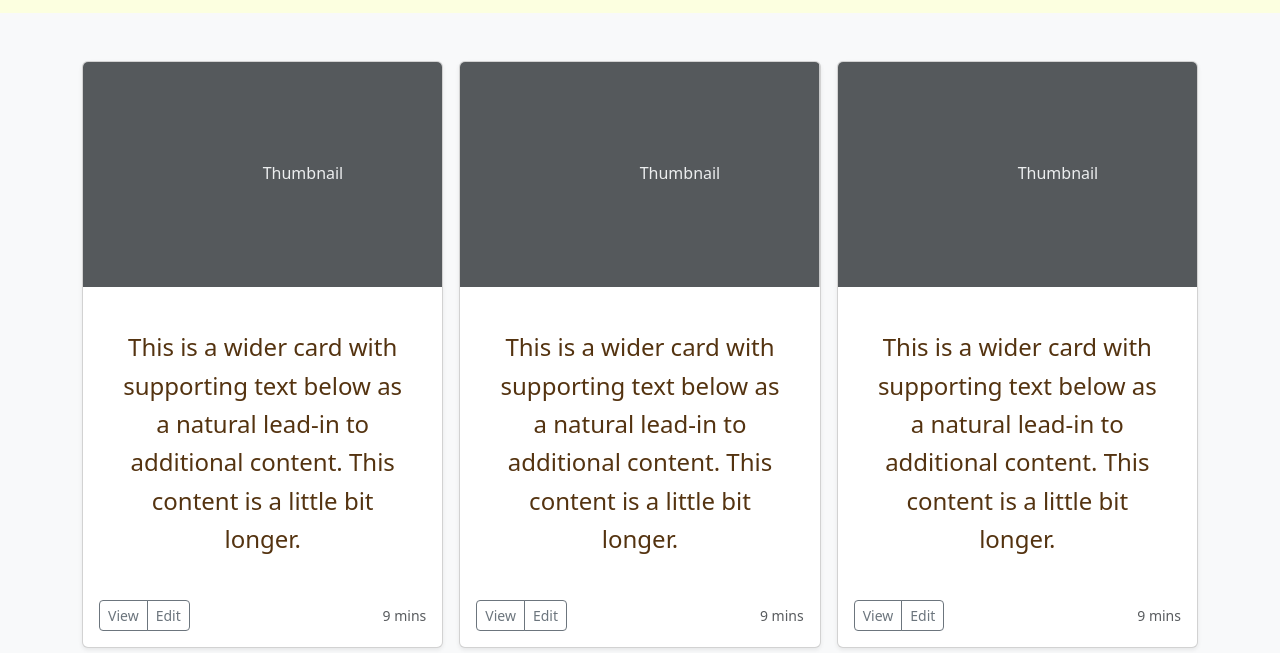
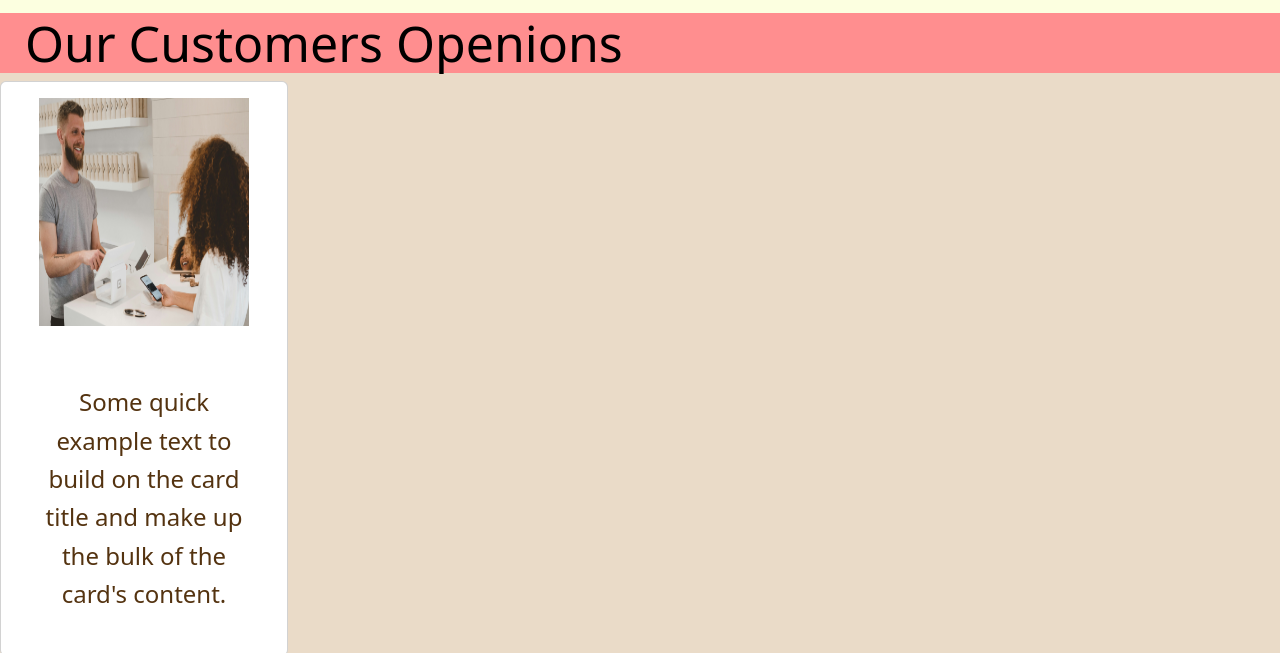
Before and after one commit to mayank212000/Foodorder, a plain HTML site: page index.html in a window 1280 px wide. Shown: the part 1948-2601 px from the top of the page. Drawn offline with nearby package versions, Linux system fonts and the light colour scheme; a web font is replaced by a local one.

Commit message:
New section added

```diff
--- a/index.html
+++ b/index.html
@@ -110,77 +110,26 @@
         </div>
     </section>
     <section class="Customer-review">
-        <div class="album py-5 bg-body-tertiary">
-            <div class="container">
-
-                <div class="row row-cols-1 row-cols-sm-2 row-cols-md-3 g-3">
-                    <div class="col">
-                        <div class="card shadow-sm">
-                            <svg class="bd-placeholder-img card-img-top" width="100%" height="225"
-                                xmlns="http://www.w3.org/2000/svg" role="img" aria-label="Placeholder: Thumbnail"
-                                preserveAspectRatio="xMidYMid slice" focusable="false">
-                                <title>Placeholder</title>
-                                <rect width="100%" height="100%" fill="#55595c"></rect><text x="50%" y="50%"
-                                    fill="#eceeef" dy=".3em">Thumbnail</text>
-                            </svg>
+        <h1 class="Customer-top-bar">Our Customers Openions</h1>
+        <div class="card" style="width: 18rem;">
+            <img src="Happy_cutomer1.jpg" class="card-img-top" alt="Customer_1">
             <div class="card-body">
-                                <p class="card-text">This is a wider card with supporting text below as a natural
-                                    lead-in to additional content. This content is a little bit longer.</p>
-                                <div class="d-flex justify-content-between align-items-center">
-                                    <div class="btn-group">
-                                        <button type="button" class="btn btn-sm btn-outline-secondary">View</button>
-                                        <button type="button" class="btn btn-sm btn-outline-secondary">Edit</button>
-                                    </div>
-                                    <small class="text-body-secondary">9 mins</small>
+                <p class="card-text">Some quick example text to build on the card title and make up the bulk of the
+                    card's content.</p>
             </div>
         </div>
+        <div class="card" style="width: 18rem;">
+            <img src="happy_cutomer2.jpg" class="card-img-top" alt="Customer_2">
+            <div class="card-body">
+                <p class="card-text">Some quick example text to build on the card title and make up the bulk of the
+                    card's content.</p>
             </div>
         </div>
-                    <div class="col">
-                        <div class="card shadow-sm">
-                            <svg class="bd-placeholder-img card-img-top" width="100%" height="225"
-                                xmlns="http://www.w3.org/2000/svg" role="img" aria-label="Placeholder: Thumbnail"
-                                preserveAspectRatio="xMidYMid slice" focusable="false">
-                                <title>Placeholder</title>
-                                <rect width="100%" height="100%" fill="#55595c"></rect><text x="50%" y="50%"
-                                    fill="#eceeef" dy=".3em">Thumbnail</text>
-                            </svg>
+        <div class="card" style="width: 18rem;">
+            <img src="happy_customer3.jpg" class="card-img-top" alt="Customer_3">
             <div class="card-body">
-                                <p class="card-text">This is a wider card with supporting text below as a natural
-                                    lead-in to additional content. This content is a little bit longer.</p>
-                                <div class="d-flex justify-content-between align-items-center">
-                                    <div class="btn-group">
-                                        <button type="button" class="btn btn-sm btn-outline-secondary">View</button>
-                                        <button type="button" class="btn btn-sm btn-outline-secondary">Edit</button>
-                                    </div>
-                                    <small class="text-body-secondary">9 mins</small>
-                                </div>
-                            </div>
-                        </div>
-                    </div>
-                    <div class="col">
-                        <div class="card shadow-sm">
-                            <svg class="bd-placeholder-img card-img-top" width="100%" height="225"
-                                xmlns="http://www.w3.org/2000/svg" role="img" aria-label="Placeholder: Thumbnail"
-                                preserveAspectRatio="xMidYMid slice" focusable="false">
-                                <title>Placeholder</title>
-                                <rect width="100%" height="100%" fill="#55595c"></rect><text x="50%" y="50%"
-                                    fill="#eceeef" dy=".3em">Thumbnail</text>
-                            </svg>
-                            <div class="card-body">
-                                <p class="card-text">This is a wider card with supporting text below as a natural
-                                    lead-in to additional content. This content is a little bit longer.</p>
-                                <div class="d-flex justify-content-between align-items-center">
-                                    <div class="btn-group">
-                                        <button type="button" class="btn btn-sm btn-outline-secondary">View</button>
-                                        <button type="button" class="btn btn-sm btn-outline-secondary">Edit</button>
-                                    </div>
-                                    <small class="text-body-secondary">9 mins</small>
-                                </div>
-                            </div>
-                        </div>
-                    </div>
-                </div>
+                <p class="card-text">Some quick example text to build on the card title and make up the bulk of the
+                    card's content.</p>
             </div>
         </div>
         <footer>
--- a/style.css
+++ b/style.css
@@ -77,3 +77,10 @@ footer {
     color: white;
     font-size: 36px;
 }
+
+.Customer-top-bar {
+    color: black;
+    text-align: left;
+    padding-left: 25px;
+    background-color: #FF8E8F;
+}
```
Also changed, not shown: Happy_cutomer1.jpg (added), happy_customer3.jpg (added), 1 other file. Lines whose indentation alone changed are shown as unchanged.
